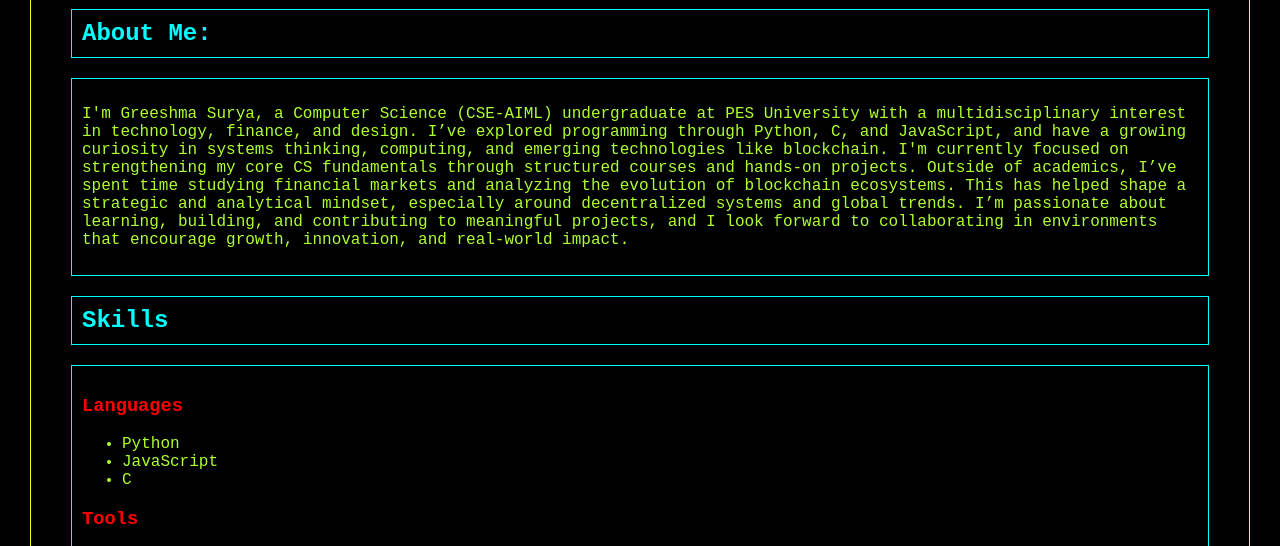
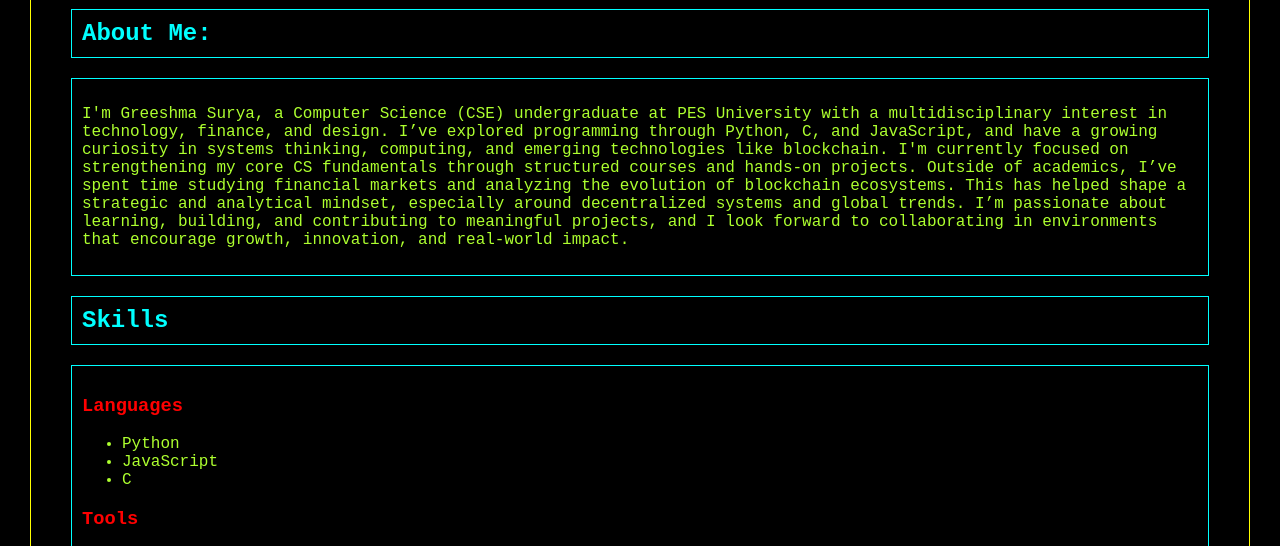
Before and after one commit to greeshmasurya/greeshmasurya.github.io, a plain HTML site: page index.html in a window 1280 px wide. Shown: the part 233-779 px from the top of the page. Drawn offline with Linux system fonts and the light colour scheme.

Commit message:
Update index.html

```diff
--- a/index.html
+++ b/index.html
@@ -22,7 +22,7 @@
       <h2>About Me:</h2>
       <div>
         <p>
-          I'm Greeshma Surya, a Computer Science (CSE-AIML) undergraduate at PES
+          I'm Greeshma Surya, a Computer Science (CSE) undergraduate at PES
           University with a multidisciplinary interest in technology, finance,
           and design. I’ve explored programming through Python, C, and
           JavaScript, and have a growing curiosity in systems thinking,
```
